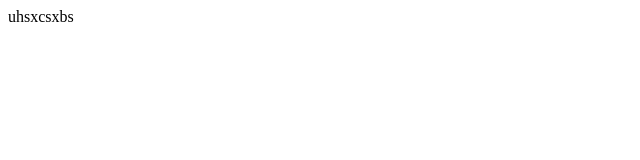
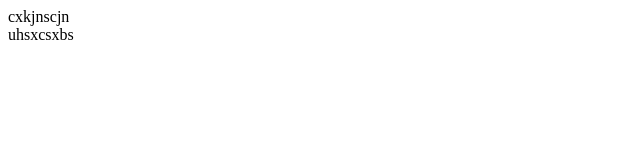
Before and after one commit to yunusymn/techSkill, a plain HTML site: page index.html in a window 1280 px wide. Shown: the full height of the page, 0-640 px from the left. Drawn offline with Linux system fonts and the light colour scheme.

Commit message:
baslangic denem test4

```diff
--- a/index.html
+++ b/index.html
@@ -6,7 +6,7 @@
     <title>Document</title>
 </head>
 <body>
-    <header></header>
+    <header>cxkjnscjn</header>
     <main>uhsxcsxbs</main>
     <footer></footer>
 </body>
```
